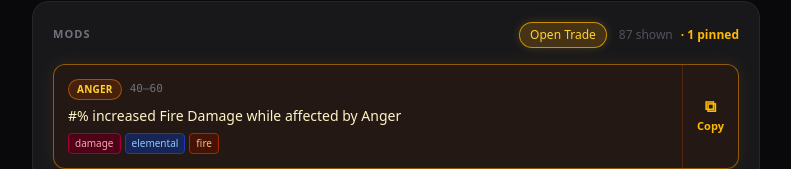
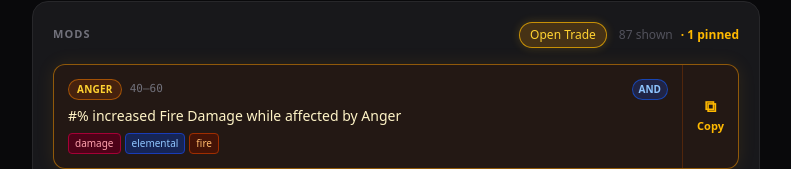
Before and after one commit to SimpleCookie/poe-watchers-eye, a React (Vite) app: page / in a window 1280 px wide. Both pictures are taken after a click on the button 624 px from the left and 504 px from the top of the page. Shown: the part 398-567 px from the top of the page, without its empty margins (244-1035 px from the left). Built offline with nearby package versions, Linux system fonts and the light colour scheme.

Commit message:
Simplify trade type: replace group panel with inline AND/COUNT/NOT cycle badge per mod

```diff
--- a/src/App.tsx
+++ b/src/App.tsx
@@ -7,6 +7,7 @@ import watcherEyeTradeStatMapData from './data/watcher-eye-trade-stat-map.json'
 import { watcherEyeMods } from './data/watcherEyeData'
 import { useAuraGroups } from './hooks/useAuraGroups'
 import { useVisibleMods } from './hooks/useVisibleMods'
+import type { ModTradeType } from './types/tradeGroup'
 import type { WatcherEyeMod } from './types/watcherEye'
 import { getModId } from './utils/modFormat'
 import { buildTradeSearchUrl } from './utils/tradeSearch'
@@ -25,6 +26,7 @@ function App() {
   const [hiddenMods, setHiddenMods] = useState<string[]>([])
   const [showHiddenMods, setShowHiddenMods] = useState(false)
   const [copiedModId, setCopiedModId] = useState<string | null>(null)
+  const [modTradeTypes, setModTradeTypes] = useState<Record<string, ModTradeType>>({})
 
   useEffect(() => {
     document.documentElement.classList.toggle('dark', dark)
@@ -52,43 +54,49 @@ function App() {
     selectedModSet,
   })
 
-  const selectedModEntries = useMemo(
-    () => selectedMods.map((id) => modById.get(id)).filter((mod): mod is WatcherEyeMod => Boolean(mod)),
-    [selectedMods, modById],
+  // Build trade entries from selected mods that have a known stat id
+  const tradeEntries = useMemo(() =>
+    selectedMods
+      .map((modId) => {
+        const mod = modById.get(modId)
+        const statId = mod ? tradeStatIdByModText.get(mod.mod) : undefined
+        if (!statId) return null
+        return { statId, type: modTradeTypes[modId] ?? 'and' as ModTradeType }
+      })
+      .filter((e): e is { statId: string; type: ModTradeType } => e !== null),
+    [selectedMods, modById, tradeStatIdByModText, modTradeTypes],
   )
 
-  const selectedTradeStatIds = useMemo(
-    () =>
-      [...new Set(selectedModEntries.map((mod) => tradeStatIdByModText.get(mod.mod)).filter((id): id is string => Boolean(id)))],
-    [selectedModEntries, tradeStatIdByModText],
-  )
+  const tradeSearchUrl = useMemo(() => buildTradeSearchUrl(tradeEntries), [tradeEntries])
 
-  const tradeSearchUrl = useMemo(
-    () => (selectedTradeStatIds.length > 0 ? buildTradeSearchUrl(selectedTradeStatIds) : null),
-    [selectedTradeStatIds],
-  )
-
+  // ── Aura handlers ──────────────────────────────────────────────────────────
   function toggleAura(name: string) {
     setSelectedAuras((prev) =>
       prev.includes(name) ? prev.filter((x) => x !== name) : [...prev, name],
     )
   }
 
+  // ── Mod handlers ───────────────────────────────────────────────────────────
+  function toggleMod(m: WatcherEyeMod) {
+    const id = getModId(m)
+    if (selectedModSet.has(id)) {
+      setSelectedMods((prev) => prev.filter((x) => x !== id))
+      setModTradeTypes((prev) => { const next = { ...prev }; delete next[id]; return next })
+    } else {
+      setSelectedMods((prev) => [...prev, id])
+      setModTradeTypes((prev) => ({ ...prev, [id]: 'and' }))
+    }
+  }
+
   function hideMod(m: WatcherEyeMod) {
     const id = getModId(m)
     setHiddenMods((prev) => [...prev, id])
     setSelectedMods((prev) => prev.filter((x) => x !== id))
+    setModTradeTypes((prev) => { const next = { ...prev }; delete next[id]; return next })
   }
 
   function unhideMod(id: string) {
     setHiddenMods((prev) => prev.filter((x) => x !== id))
-  }
-
-  function toggleMod(m: WatcherEyeMod) {
-    const id = getModId(m)
-    setSelectedMods((prev) =>
-      prev.includes(id) ? prev.filter((x) => x !== id) : [...prev, id],
-    )
   }
 
   async function copyMod(m: WatcherEyeMod) {
@@ -96,6 +104,17 @@ function App() {
     await navigator.clipboard.writeText(m.mod)
     setCopiedModId(id)
     setTimeout(() => setCopiedModId(null), 1500)
+  }
+
+  const CYCLE_ORDER: ModTradeType[] = ['and', 'count', 'not']
+
+  function cycleModTradeType(m: WatcherEyeMod) {
+    const id = getModId(m)
+    setModTradeTypes((prev) => {
+      const current = prev[id] ?? 'and'
+      const nextIdx = (CYCLE_ORDER.indexOf(current) + 1) % CYCLE_ORDER.length
+      return { ...prev, [id]: CYCLE_ORDER[nextIdx] }
+    })
   }
 
   function openTradeSearch() {
@@ -108,8 +127,7 @@ function App() {
 
   return (
     <div
-      className={`min-h-screen transition-colors duration-300 ${dark ? 'bg-zinc-950 text-zinc-100' : 'bg-stone-100 text-stone-900'
-        }`}
+      className={`min-h-screen transition-colors duration-300 ${dark ? 'bg-zinc-950 text-zinc-100' : 'bg-stone-100 text-stone-900'}`}
     >
       <Header dark={dark} onToggleDark={() => setDark((d) => !d)} />
 
@@ -132,14 +150,17 @@ function App() {
           copiedModId={copiedModId}
           selectedCount={selectedCount}
           visibleCount={visibleCount}
+          modTradeTypes={modTradeTypes}
+          canOpenTrade={Boolean(tradeSearchUrl)}
           onToggleShowHiddenMods={() => setShowHiddenMods((s) => !s)}
           onToggleMod={toggleMod}
           onHideMod={hideMod}
           onCopyMod={copyMod}
           onUnhideMod={unhideMod}
-          onOpenTradeSearch={openTradeSearch}
-          canOpenTradeSearch={Boolean(tradeSearchUrl)}
+          onCycleModTradeType={cycleModTradeType}
+          onOpenTrade={openTradeSearch}
         />
+
       </main>
     </div>
   )
--- a/src/components/ModCard.tsx
+++ b/src/components/ModCard.tsx
@@ -1,15 +1,30 @@
 import { TAG_COLORS_DARK, TAG_COLORS_LIGHT } from '../constants/tagColors'
+import type { ModTradeType } from '../types/tradeGroup'
 import type { WatcherEyeMod } from '../types/watcherEye'
 import { formatRanges } from '../utils/modFormat'
+
+const TRADE_TYPE_BADGE_DARK: Record<ModTradeType, string> = {
+  and:   'border-blue-600/60 bg-blue-900/40 text-blue-300',
+  count: 'border-amber-600/60 bg-amber-900/40 text-amber-300',
+  not:   'border-red-600/60 bg-red-900/40 text-red-300',
+}
+
+const TRADE_TYPE_BADGE_LIGHT: Record<ModTradeType, string> = {
+  and:   'border-blue-400 bg-blue-100 text-blue-700',
+  count: 'border-amber-400 bg-amber-100 text-amber-700',
+  not:   'border-red-400 bg-red-100 text-red-700',
+}
 
 type ModCardProps = {
   dark: boolean
   modEntry: WatcherEyeMod
   isSelected: boolean
   isCopied: boolean
+  tradeType?: ModTradeType
   onToggleMod: (mod: WatcherEyeMod) => void
   onHideMod: (mod: WatcherEyeMod) => void
   onCopyMod: (mod: WatcherEyeMod) => void
+  onCycleTradeType?: (mod: WatcherEyeMod) => void
 }
 
 export default function ModCard({
@@ -17,9 +32,11 @@ export default function ModCard({
   modEntry,
   isSelected,
   isCopied,
+  tradeType,
   onToggleMod,
   onHideMod,
   onCopyMod,
+  onCycleTradeType,
 }: ModCardProps) {
   return (
     <li
@@ -59,6 +76,19 @@ export default function ModCard({
               <span className={`text-[11px] font-mono ${dark ? 'text-zinc-500' : 'text-stone-500'}`}>
                 {formatRanges(modEntry.ranges)}
               </span>
+            )}
+
+            {isSelected && tradeType && (
+              <button
+                type="button"
+                title="Click to cycle: AND → COUNT → NOT"
+                onClick={(e) => { e.stopPropagation(); onCycleTradeType?.(modEntry) }}
+                className={`ml-auto shrink-0 text-[10px] font-bold px-1.5 py-0.5 rounded-full border hover:cursor-pointer hover:opacity-80 transition-opacity ${
+                  dark ? TRADE_TYPE_BADGE_DARK[tradeType] : TRADE_TYPE_BADGE_LIGHT[tradeType]
+                }`}
+              >
+                {tradeType.toUpperCase()}
+              </button>
             )}
           </div>
 
--- a/src/components/ModsPanel.tsx
+++ b/src/components/ModsPanel.tsx
@@ -3,6 +3,7 @@ import ModCard from './ModCard'
 import HiddenModsList from './HiddenModsList'
 import PanelCard from './PanelCard'
 import PanelHeader from './PanelHeader'
+import type { ModTradeType } from '../types/tradeGroup'
 import type { WatcherEyeMod } from '../types/watcherEye'
 import { getModId } from '../utils/modFormat'
 
@@ -15,13 +16,15 @@ type ModsPanelProps = {
   copiedModId: string | null
   selectedCount: number
   visibleCount: number
+  modTradeTypes: Record<string, ModTradeType>
+  canOpenTrade: boolean
   onToggleShowHiddenMods: () => void
   onToggleMod: (mod: WatcherEyeMod) => void
   onHideMod: (mod: WatcherEyeMod) => void
   onCopyMod: (mod: WatcherEyeMod) => void
   onUnhideMod: (id: string) => void
-  onOpenTradeSearch: () => void
-  canOpenTradeSearch: boolean
+  onCycleModTradeType: (mod: WatcherEyeMod) => void
+  onOpenTrade: () => void
 }
 
 export default function ModsPanel({
@@ -33,13 +36,15 @@ export default function ModsPanel({
   copiedModId,
   selectedCount,
   visibleCount,
+  modTradeTypes,
+  canOpenTrade,
   onToggleShowHiddenMods,
   onToggleMod,
   onHideMod,
   onCopyMod,
   onUnhideMod,
-  onOpenTradeSearch,
-  canOpenTradeSearch,
+  onCycleModTradeType,
+  onOpenTrade,
 }: ModsPanelProps) {
   return (
     <PanelCard dark={dark}>
@@ -53,9 +58,9 @@ export default function ModsPanel({
                 dark={dark}
                 variant="primary"
                 size="sm"
-                onClick={onOpenTradeSearch}
-                disabled={!canOpenTradeSearch}
-                title={canOpenTradeSearch ? 'Open Path of Exile trade search' : 'No trade stat mapping for selected mods'}
+                onClick={onOpenTrade}
+                disabled={!canOpenTrade}
+                title={canOpenTrade ? 'Open Path of Exile trade search' : 'No trade stats mapped for selected mods'}
               >
                 Open Trade
               </Button>
@@ -89,9 +94,11 @@ export default function ModsPanel({
               modEntry={modEntry}
               isSelected={selectedModSet.has(modId)}
               isCopied={copiedModId === modId}
+              tradeType={selectedModSet.has(modId) ? modTradeTypes[modId] : undefined}
               onToggleMod={onToggleMod}
               onHideMod={onHideMod}
               onCopyMod={onCopyMod}
+              onCycleTradeType={onCycleModTradeType}
             />
           )
         })}
--- /dev/null
+++ b/src/types/tradeGroup.ts
@@ -0,0 +1 @@
+export type ModTradeType = 'and' | 'count' | 'not'
--- a/src/utils/tradeSearch.ts
+++ b/src/utils/tradeSearch.ts
@@ -1,9 +1,9 @@
+import type { ModTradeType } from '../types/tradeGroup'
+
 type TradeFilter = {
   disabled?: boolean
   id: string
-  value?: {
-    weight: number
-  }
+  value?: { weight: number }
 }
 
 type TradeQueryPayload = {
@@ -11,46 +11,45 @@ type TradeQueryPayload = {
     name?: string
     type?: string
     stats: Array<{
-      type: 'weight' | 'and' | 'count'
+      type: 'weight' | 'and' | 'count' | 'not'
       filters: TradeFilter[]
       disabled?: boolean
-      value?: {
-        min: number
-      }
+      value?: { min: number }
     }>
-    status: {
-      option: 'online' | 'securable'
-    }
+    status: { option: 'online' | 'securable' }
   }
-  sort: {
-    price: 'asc'
-  }
+  sort: { price: 'asc' }
 }
 
-export function buildTradeSearchUrl(statIds: string[]) {
-  const filters: TradeFilter[] = statIds.map((id) => ({
-    disabled: false,
-    id,
-    value: {
-      weight: 1,
-    },
-  }))
+export type TradeEntry = {
+  statId: string
+  type: ModTradeType
+}
+
+export function buildTradeSearchUrl(entries: TradeEntry[]): string | null {
+  if (entries.length === 0) return null
+
+  const andIds = entries.filter((e) => e.type === 'and').map((e) => e.statId)
+  const countIds = entries.filter((e) => e.type === 'count').map((e) => e.statId)
+  const notIds = entries.filter((e) => e.type === 'not').map((e) => e.statId)
+
+  if (andIds.length === 0 && countIds.length === 0 && notIds.length === 0) return null
+
+  const toFilters = (ids: string[]): TradeFilter[] => ids.map((id) => ({ id, disabled: false }))
+
+  const stats: TradeQueryPayload['query']['stats'] = []
+  if (andIds.length > 0) stats.push({ type: 'and', filters: toFilters(andIds), disabled: false })
+  if (countIds.length > 0) stats.push({ type: 'count', filters: toFilters(countIds), disabled: false, value: { min: 1 } })
+  if (notIds.length > 0) stats.push({ type: 'not', filters: toFilters(notIds), disabled: false })
 
   const payload: TradeQueryPayload = {
     query: {
-      stats: [
-        {
-          type: 'and',
-          filters,
-        },
-      ],
-      status: {
-        option: 'securable',
-      },
+      name: "Watcher's Eye",
+      type: 'Prismatic Jewel',
+      stats,
+      status: { option: 'securable' },
     },
-    sort: {
-      price: 'asc',
-    },
+    sort: { price: 'asc' },
   }
 
   const encoded = encodeURIComponent(JSON.stringify(payload))
```
Also changed, not shown: src/constants/groupColors.ts (added, +27 -0 lines).
